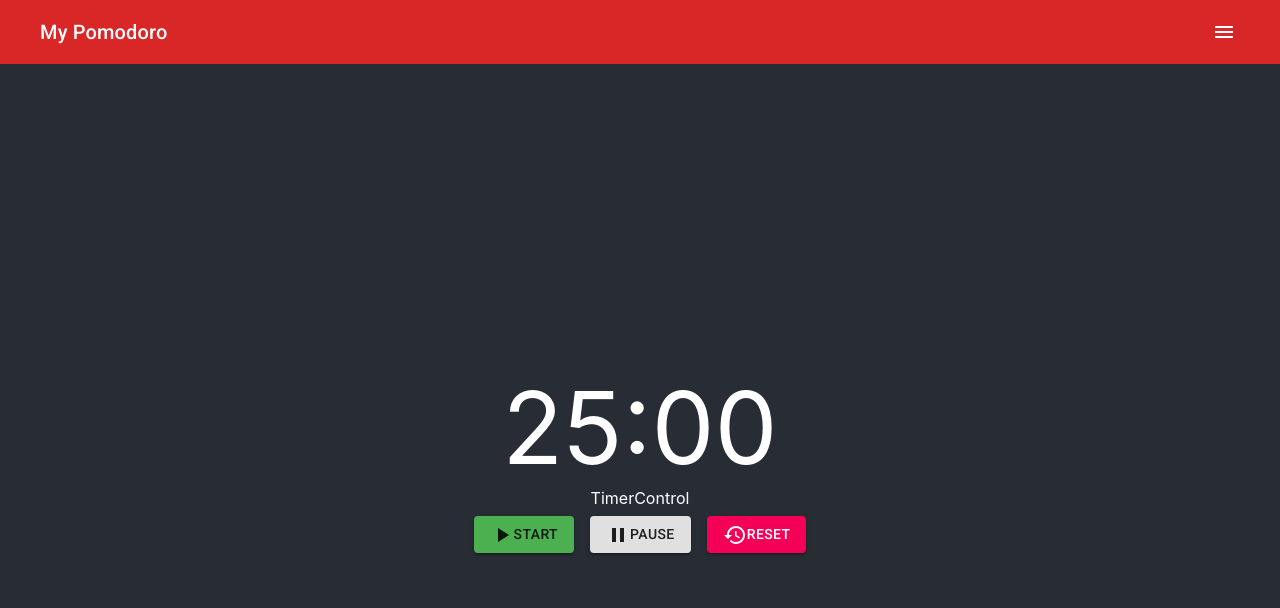
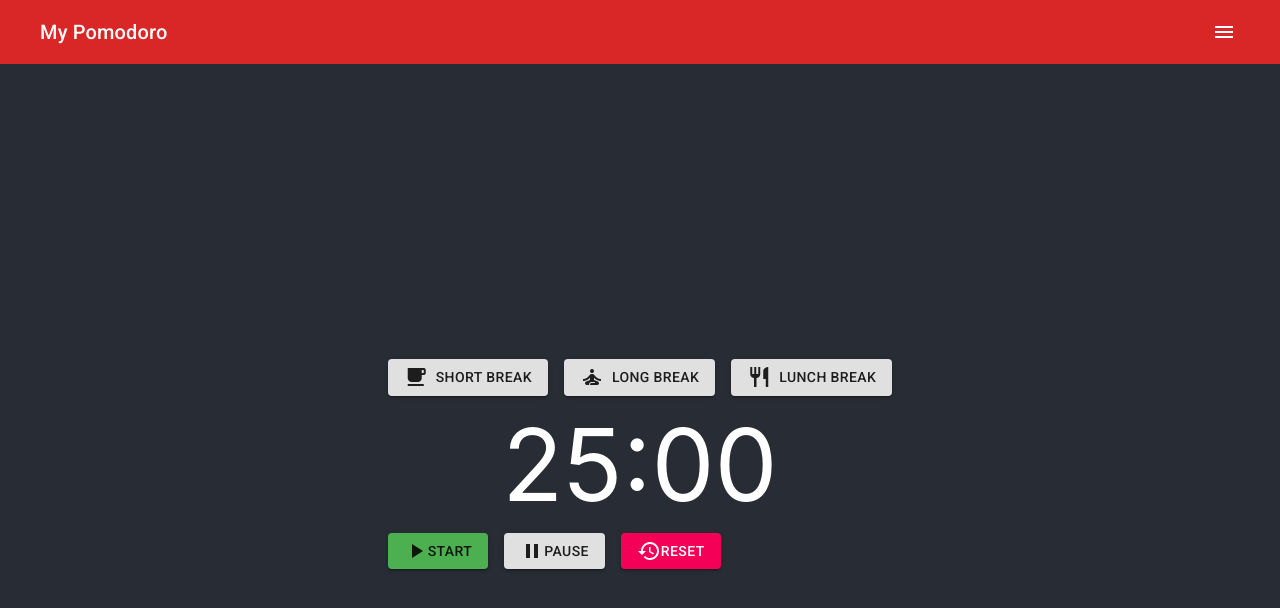
Before and after one commit to giovanizanetti/MY-POMDORO, a React (Create React App) app: page / in a window 1280 px wide. Shown: the top 608 px of the page. Built offline with nearby package versions, Linux system fonts and the light colour scheme.

Commit message:
feat: connect button shortbreak handler

```diff
--- /dev/null
+++ b/src/components/Timer/BreakControl.js
@@ -0,0 +1,55 @@
+import React from 'react'
+import { Toolbar, Button, Icon } from '@material-ui/core'
+import { makeStyles } from '@material-ui/core/styles'
+
+const useBreakControlStyles = makeStyles((theme) => ({
+  root: {},
+  m: {
+    margin: theme.spacing(1),
+  },
+  mr: {
+    marginRight: theme.spacing(1),
+  },
+}))
+
+const BreakControl = ({ isActive, setIsActive, time, setTime }) => {
+  const { root, m, mr } = useBreakControlStyles()
+  return (
+    <>
+      <Toolbar variant='dense' className={root}>
+        <Button
+          onClick={() => {
+            setTime(300)
+            setIsActive(true)
+          }}
+          variant='contained'
+          className={m}
+        >
+          <Icon className={mr}>local_cafe</Icon>
+          Short Break
+        </Button>
+        <Button
+          onClick={() => setIsActive(!isActive)}
+          className={m}
+          variant='contained'
+        >
+          <Icon className={mr}>self_improvement</Icon>
+          Long Break
+        </Button>
+        <Button
+          onClick={() => {
+            setIsActive(false)
+            setTime(1500)
+          }}
+          className={m}
+          variant='contained'
+        >
+          <Icon className={mr}>restaurant</Icon>
+          Lunch Break
+        </Button>
+      </Toolbar>
+    </>
+  )
+}
+
+export default BreakControl
--- a/src/components/Timer/TimerControl.js
+++ b/src/components/Timer/TimerControl.js
@@ -1,7 +1,7 @@
 import React from 'react'
 import { Toolbar, Button } from '@material-ui/core'
 import { makeStyles } from '@material-ui/core/styles'
-import { PlayArrow, Stop, Restore, Pause } from '@material-ui/icons'
+import { PlayArrow, Restore, Pause } from '@material-ui/icons'
 
 const useTimerControlStyles = makeStyles((theme) => ({
   root: {},
@@ -19,7 +19,6 @@ const TimerControl = ({ isActive, setIsActive, time, setTime }) => {
   const { root, buttonSecondary, controllers } = useTimerControlStyles()
   return (
     <>
-      <div>TimerControl</div>
       <Toolbar variant='dense' className={root}>
         <Button
           onClick={() => setIsActive(true)}
--- a/src/components/Timer/index.js
+++ b/src/components/Timer/index.js
@@ -1,6 +1,7 @@
 import React, { useState, useEffect } from 'react'
 import { makeStyles } from '@material-ui/core/styles'
 import TimerControl from './TimerControl'
+import BreakControl from './BreakControl'
 
 const useTimerStyles = makeStyles((theme) => ({
   root: {
@@ -34,6 +35,12 @@ const Timer = (props) => {
   return (
     <>
       <div>
+        <BreakControl
+          isActive={isActive}
+          setIsActive={setIsActive}
+          time={time}
+          setTime={setTime}
+        />
         <span className={root}>{`${minutes}:${seconds()}`}</span>
         <TimerControl
           isActive={isActive}
```
Also changed, not shown: 1 other file (tests, documents, lock files or other folders).
